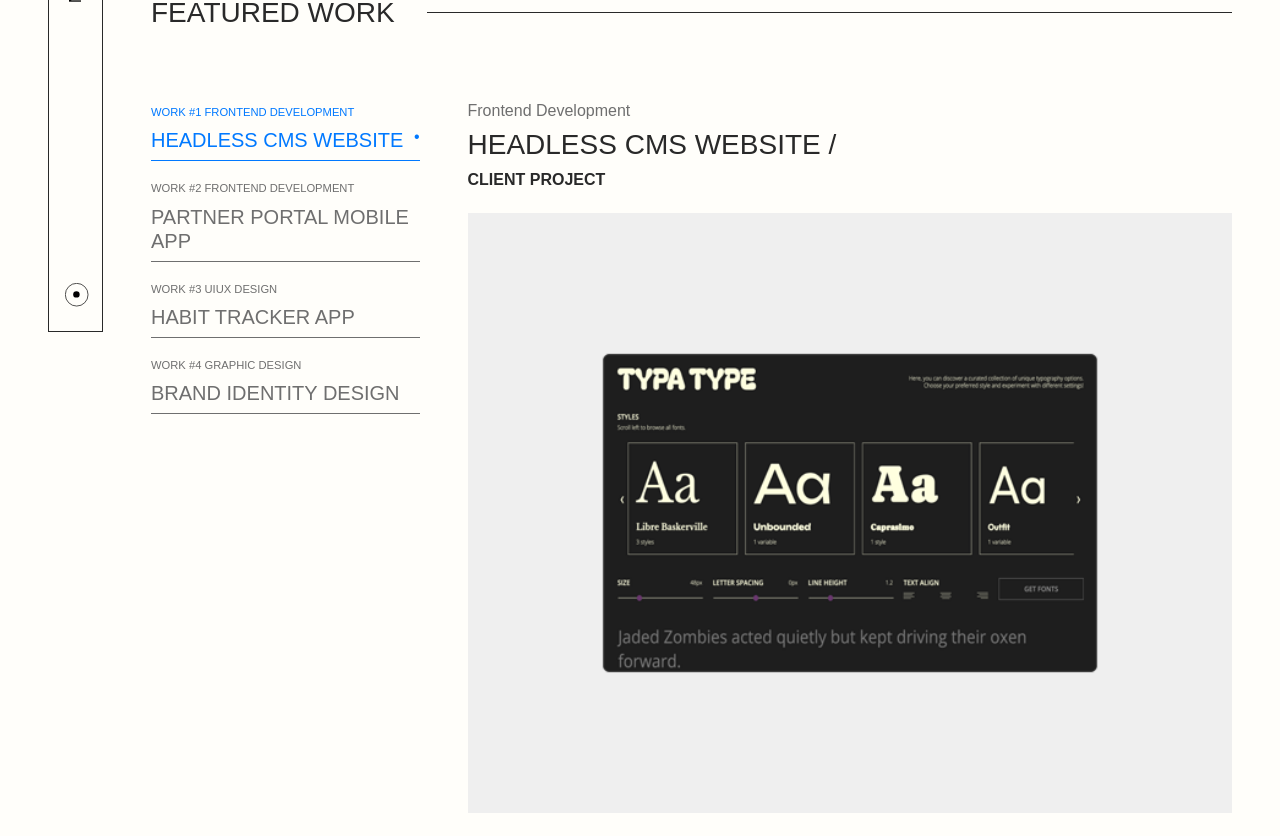
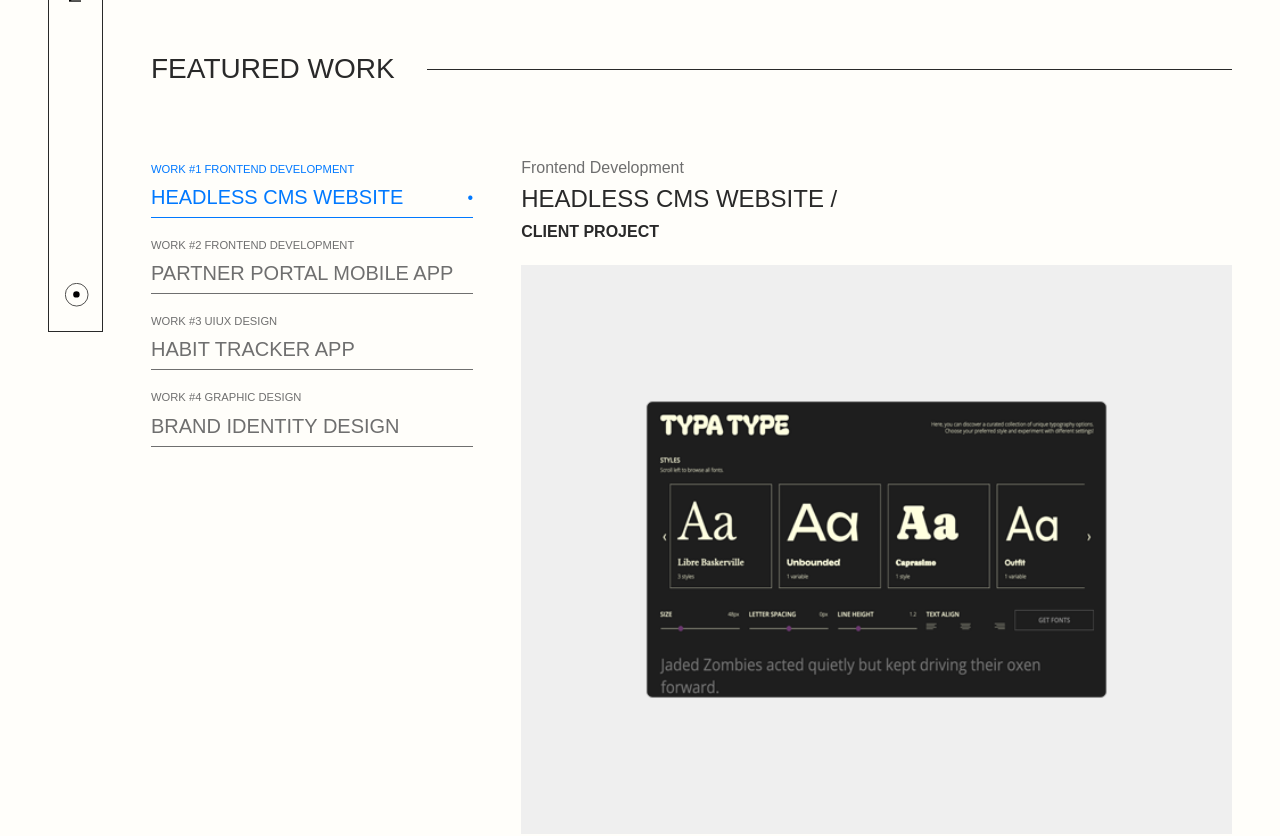
Before and after one commit to jennysujukim/jennykim-portfolio-2024, a React (Vite) app: page / in a window 1280 px wide. Shown: the part 420-1256 px from the top of the page. Built offline with nearby package versions, Linux system fonts and the light colour scheme.

Commit message:
design: add media query for Card component

```diff
--- a/src/components/atoms/Tab/Tab.module.scss
+++ b/src/components/atoms/Tab/Tab.module.scss
@@ -2,7 +2,6 @@
 
 .Wrapper {
   cursor: pointer;
-
   @include lap {
     text-transform: uppercase;
     padding-bottom: 0.5rem;
@@ -12,9 +11,7 @@
     @include flexbox(unset, unset);
   }
 
-  &.Active {
-    @include lap { border-bottom: 1px solid $primary_blue_dark; }
-  }
+  &.Active { @include lap { border-bottom: 1px solid $primary_blue_dark; } }
 }
 
 .SmallText {
@@ -23,40 +20,30 @@
     color: $primary_grey;
   }
 
-  &.Active {
-    @include lap { color: $primary_blue_dark; };
-  }
+  &.Active { @include lap { color: $primary_blue_dark; }; }
 }
 
 .Container {
   @include flexbox(unset, flex-end);
   width: 100%;
 
-  &_Home {
-    @include lap { width: 100%; };
-
-  }
-
+  &_Home { @include lap { width: 100%; }; }
 }
 
-.Text_Cont {
+.Text_Cont, .Text_Cont_Home {
   @include lap {
     width: 100%;
     @include flexbox(space-between, center);
     gap: 0.5rem;
   }
+
+  &_Home { @include lap { padding-top: 0.5rem; }; }
 }
 
-.Text, .Text_Home {
+.Text {
   color: $primary_grey;
-
-  &_Home {
-    @include lap { padding-top: 0.5rem; };
-  }
 
   &.Active { @include lap { color: $primary_blue_dark; }; }
 }
 
-.Bullet {
-  color: $primary_blue_dark;
-}
+.Bullet { color: $primary_blue_dark; }
--- a/src/components/atoms/Tab/Tab.tsx
+++ b/src/components/atoms/Tab/Tab.tsx
@@ -29,8 +29,8 @@ export default function Tab({
               {smallText}
             </span>
           }
-          <div className={styles.Text_Cont}>
-            <p className={isActive ? `H5_Style ${styles.Text_Home} ${styles.Active}` : `H5_Style ${styles.Text_Home}`}>
+          <div className={styles.Text_Cont_Home}>
+            <p className={isActive ? `H5_Style ${styles.Text} ${styles.Active}` : `H5_Style ${styles.Text}`}>
               {text}
             </p>
             {isActive &&
--- a/src/components/organisms/Card/Card.module.scss
+++ b/src/components/organisms/Card/Card.module.scss
@@ -1,21 +1,26 @@
 @use '../../../sass/abstracts/' as *;
-
 
 .Wrapper {
   padding-bottom: 6rem;
+  width: 100%;
+  max-width: 700px;
   @include tab { padding-bottom: 9rem; }
-  @include lap { padding-bottom: $section_spacing_lap; }
+  @include lap {
+    max-width: unset;
+    padding-bottom: $section_spacing_lap;
+  }
 }
 
-.Title_Cont {
-
-  h2 { padding: 0.5rem 0; }
+.Title {
+  padding: 0.5rem 0;
+  text-transform: uppercase;
+  font-size: 1.25rem;
+  @include tab { font-size: 1.5rem; }
 }
 
 .Discipline {
   font-size: 0.8rem;
   color: $primary_grey;
-
   @include tab { font-size: 1rem; };
 }
 
@@ -25,43 +30,33 @@
 }
 
 .Image_Cont {
-
   width: 100%;
-  height: 350px;
   background: $secondary_grey;
   @include flexbox(center, center);
   margin: 1.5rem 0;
   overflow: hidden;
-
-  @include tab { height: 600px; }
   @include lap {
     height: unset;
     max-height: 600px;
   }
 
-  img {
-    width: 80%;
-  }
+  img { width: 80%; }
 }
 
 .Details_Cont {
   border-top: $border_primary_black;
   border-bottom: $border_primary_black;
   padding: 1rem 0;
-
   @include tab {
     @include flexbox(space-between, flex-start);
     gap: 1rem;
   }
-
 }
 
 .Detail_Wrapper {
   margin-bottom: 1.5rem;
-
   @include tab { margin-bottom: unset; }
 }
-
 
 .Detail_Cont {
   margin-bottom: 0.7rem;
--- a/src/components/organisms/Card/Card.tsx
+++ b/src/components/organisms/Card/Card.tsx
@@ -46,16 +46,17 @@ export default function Card({ details }: CardProps) {
       className={styles.Wrapper}
       ref={targetRef}
     >
-      <div className={styles.Title_Cont}>
+      <div>
         {details.discipline.map((value, index) => (
           <span
             key={index}
             className={styles.Discipline}
           >
             {value}
+            {index < details.discipline.length - 1 ? ', ' : ''}
           </span>
         ))}
-        <h2 className="H3_Style">{details.title}&nbsp;/&nbsp;</h2>
+        <h2 className={styles.Title}>{details.title}&nbsp;/&nbsp;</h2>
         <p className={styles.Type}>{details.type}</p>
       </div>
       <Link
--- a/src/layouts/StickyLayout/StickyLayout.module.scss
+++ b/src/layouts/StickyLayout/StickyLayout.module.scss
@@ -15,10 +15,11 @@
     height: calc(100vh - ($section_spacing_lap * 2));
     top: 0;
   }
+  @include deskLg {
+    width: $stickyContainer_width_deskLg;
+  }
 }
 
 .Scroll_Cont {
-  @include lap {
-    flex: 1;
-  }
+  @include lap { flex: 1; }
 }
--- a/src/pages/HomePage/HomePage.module.scss
+++ b/src/pages/HomePage/HomePage.module.scss
@@ -64,7 +64,7 @@
   width: 200px;
   height: 200px;
   @include lap {
-    width: $stickyContainer_width_lap;
+    width: 100%;
     height: unset;
   }
 }
--- a/src/pages/HomePage/ScrollContent/ScrollContent.module.scss
+++ b/src/pages/HomePage/ScrollContent/ScrollContent.module.scss
@@ -0,0 +1,6 @@
+@use '../../../sass/abstracts/' as *;
+
+.Wrapper {
+  @include flexbox(flex-start, center, column);
+  @include lap { display: block; }
+}
--- a/src/pages/HomePage/ScrollContent/ScrollContent.tsx
+++ b/src/pages/HomePage/ScrollContent/ScrollContent.tsx
@@ -1,6 +1,8 @@
 import { Project } from '../../../types/models/Project'
 // components
 import Card from '../../../components/organisms/Card'
+// styles
+import styles from './ScrollContent.module.scss'
 
 type ScrollContentProps = {
   allProjects: Project[];
@@ -9,13 +11,13 @@ type ScrollContentProps = {
 export default function ScrollContent({ allProjects }: ScrollContentProps) {
 
   return (
-    <>
+    <div className={styles.Wrapper}>
       {allProjects.map((project, index) => (
         <Card
           key={index}
           details={project.overview}
         />
       ))}
-    </>
+    </div>
   )
 }
--- a/src/sass/abstracts/_variables.scss
+++ b/src/sass/abstracts/_variables.scss
@@ -83,7 +83,8 @@ $sidebar_open_width_lap: 350px;
 $scrollbar_width: 7px;
 
 $mainContent_full_width_lap: calc(100vw - ($sidebar_width_lap + ($container_spacing_lap * 2) + $container_spacing_lap + $scrollbar_width));
-$stickyContainer_width_lap: calc($mainContent_full_width_lap * 0.25);
+$stickyContainer_width_lap: calc($mainContent_full_width_lap * 0.3);
+$stickyContainer_width_deskLg: 514px;
 
 // SOLID BORDER //
 $border_primary_black: 1px solid $primary_black;
```
Also changed, not shown: src/assets/frame.svg (added).
